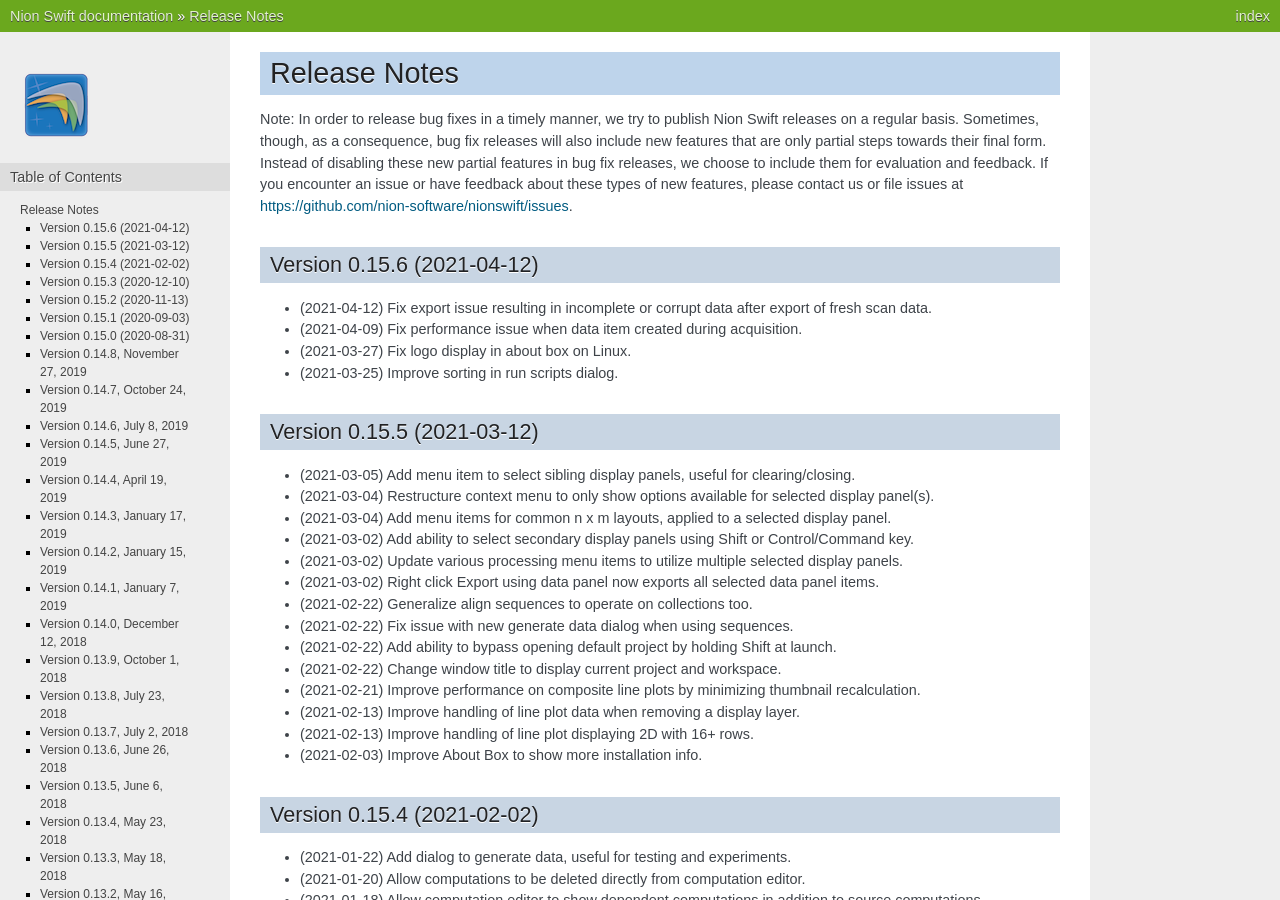
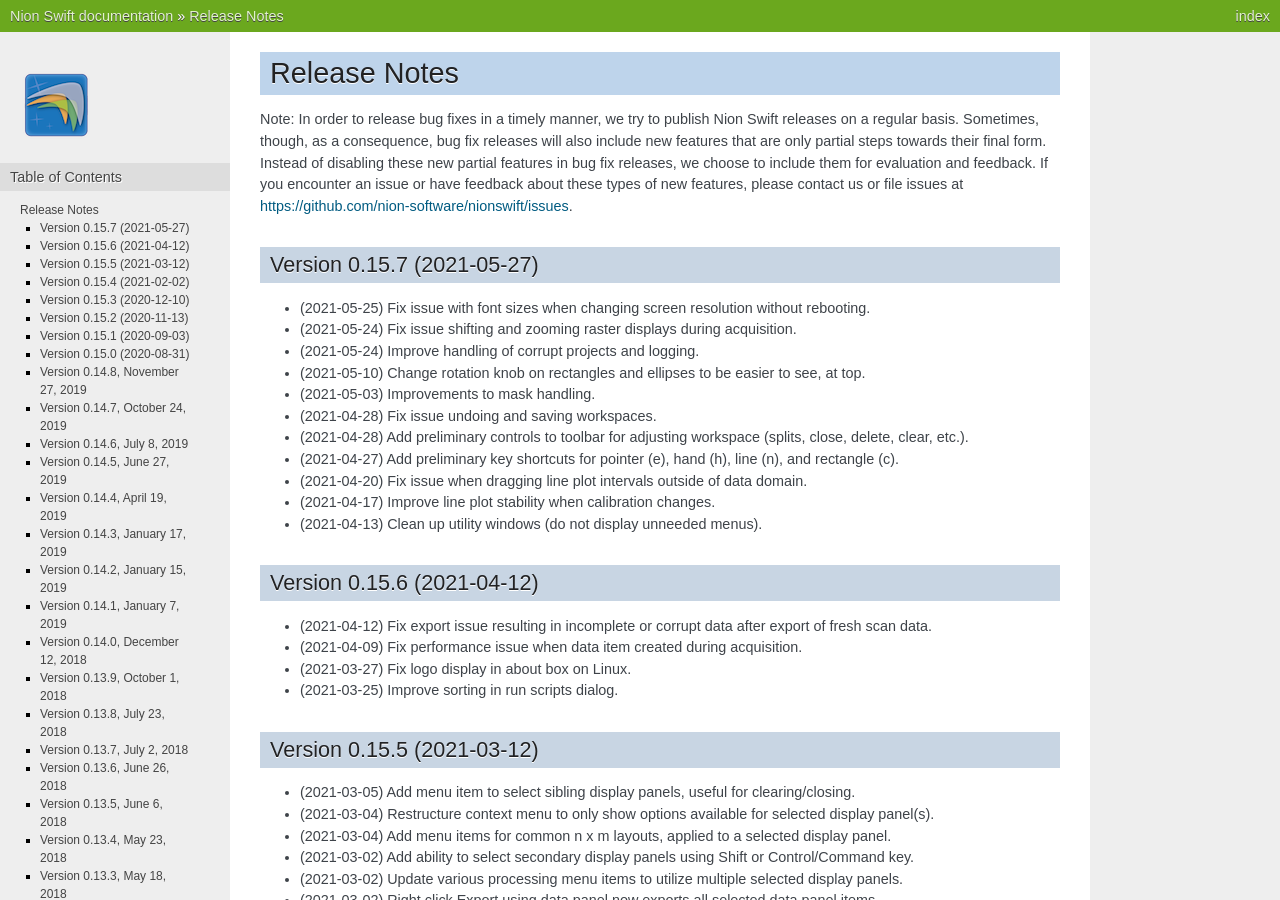
Before and after one commit to nion-software/nionswift, a Sphinx documentation site: the page built from docs/release_notes.rst, in a window 1280 px wide and 900 px high. Built offline with Sphinx 7.4.7, drawn with Linux system fonts in a browser that asks for light colours.

Commit message:
Version 0.15.7. Bug fixes. Key handling. Workspace controls.

```diff
--- a/docs/index.rst
+++ b/docs/index.rst
@@ -1,6 +1,6 @@
 .. _index:
 
-Nion Swift User's Guide (0.15.6)
+Nion Swift User's Guide (0.15.7)
 ================================
 Nion Swift is open source scientific image processing software integrating hardware control, data acquisition,
 visualization, processing, and analysis using Python. Nion Swift is easily extended using Python. It runs on
--- a/docs/release_notes.rst
+++ b/docs/release_notes.rst
@@ -11,6 +11,20 @@ that are only partial steps towards their final form. Instead of disabling these
 in bug fix releases, we choose to include them for evaluation and feedback. If you encounter an issue
 or have feedback about these types of new features, please contact us or file issues at
 https://github.com/nion-software/nionswift/issues.
+
+Version 0.15.7 (2021-05-27)
+---------------------------
+* (2021-05-25) Fix issue with font sizes when changing screen resolution without rebooting.
+* (2021-05-24) Fix issue shifting and zooming raster displays during acquisition.
+* (2021-05-24) Improve handling of corrupt projects and logging.
+* (2021-05-10) Change rotation knob on rectangles and ellipses to be easier to see, at top.
+* (2021-05-03) Improvements to mask handling.
+* (2021-04-28) Fix issue undoing and saving workspaces.
+* (2021-04-28) Add preliminary controls to toolbar for adjusting workspace (splits, close, delete, clear, etc.).
+* (2021-04-27) Add preliminary key shortcuts for pointer (e), hand (h), line (n), and rectangle (c).
+* (2021-04-20) Fix issue when dragging line plot intervals outside of data domain.
+* (2021-04-17) Improve line plot stability when calibration changes.
+* (2021-04-13) Clean up utility windows (do not display unneeded menus).
 
 Version 0.15.6 (2021-04-12)
 ---------------------------
--- a/meta.yaml
+++ b/meta.yaml
@@ -2,10 +2,10 @@
 
 package:
   name: 'nionswift'
-  version: '0.15.6'
+  version: '0.15.7'
 
 source:
-  git_rev: 0.15.6
+  git_rev: 0.15.7
   git_url: https://github.com/nion-software/nionswift.git
 
 build:
--- a/setup.cfg
+++ b/setup.cfg
@@ -1,7 +1,6 @@
 [metadata]
 name = nionswift
-version = 0.15.6
-# NOTE: (declarative tool) nionui>=0.5.2,<0.6.0
+version = 0.15.7
 author = Nion Software
 author_email = swift@nion.com
 description = Nion Swift: Scientific Image Processing.
@@ -28,7 +27,7 @@ install_requires =
     pillow
     nionutils>=0.3.25,<0.4.0
     niondata>=0.13.13,<0.14.0
-    nionui>=0.5.0,<0.6.0
+    nionui>=0.5.2,<0.6.0
     nionswift-io>=0.14.0
 
 [options.package_data]
```
Also changed, not shown: 1 other file.
